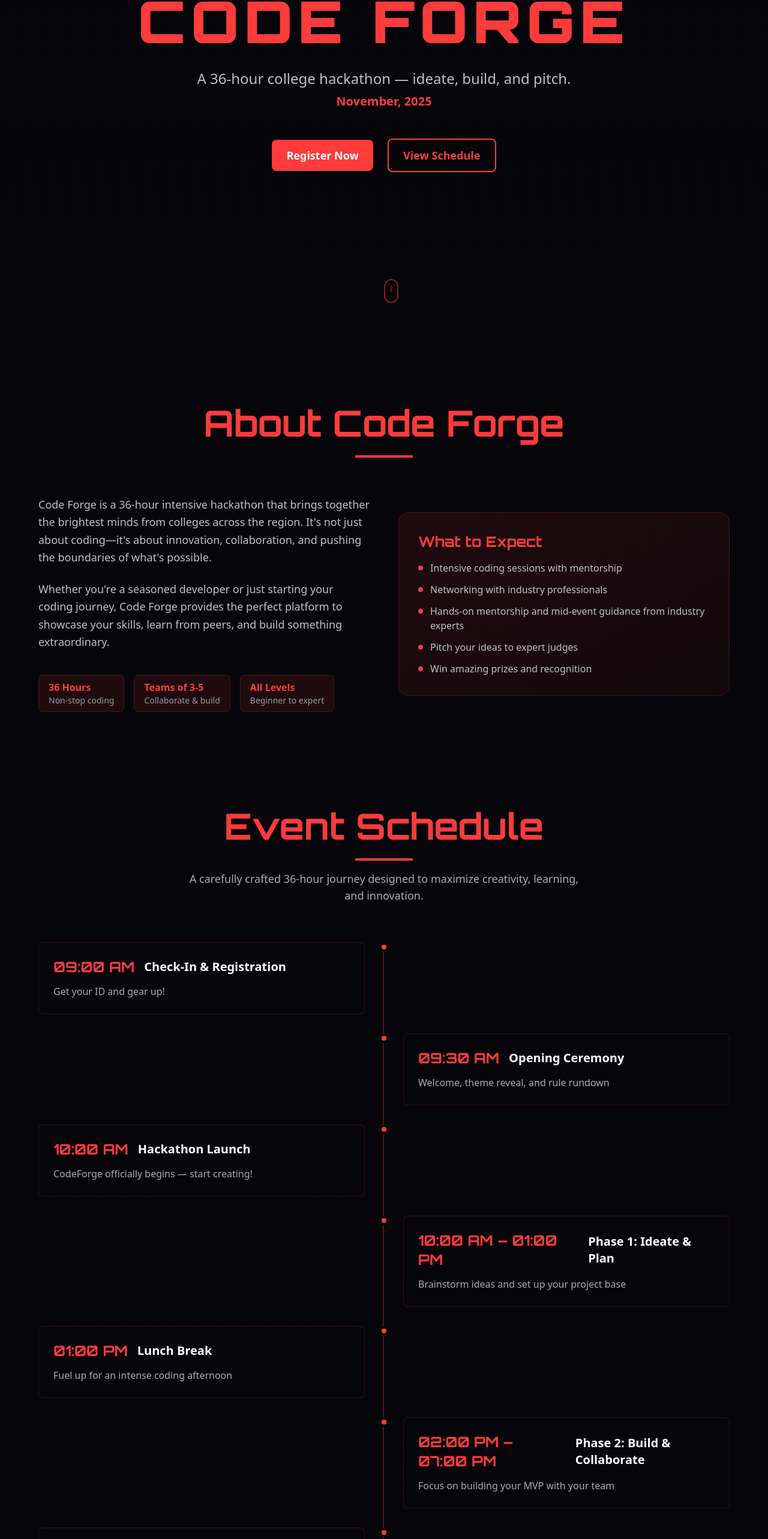
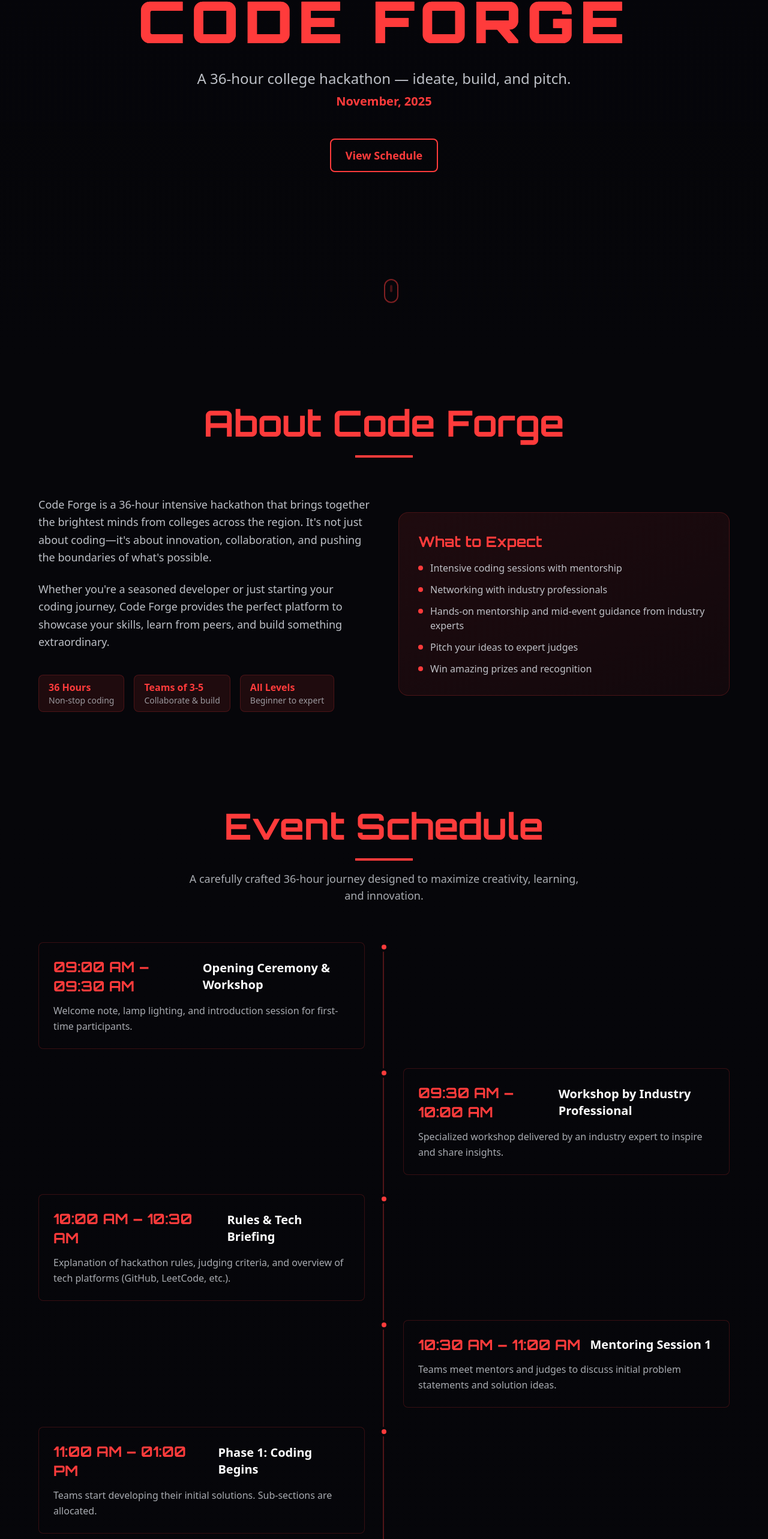
Before and after one commit to RoomSick-x00/CodeForge, a Next.js app: page / in a window 1280 px wide. Shown: the part 205-2771 px from the top of the page at 60% size. Built offline with nearby package versions, Linux system fonts and the light colour scheme; no server answers.

Commit message:
questions

```diff
--- a/src/app/page.tsx
+++ b/src/app/page.tsx
@@ -5,7 +5,8 @@ import About from '@/components/About';
 import Schedule from '@/components/Schedule';
 import Prizes from '@/components/Prizes';
 import Rules from '@/components/Rules';
-import RegisterForm from '@/components/RegisterForm';
+// import RegisterForm from '@/components/RegisterForm';
+import Questions from '@/components/Questions';
 import Footer from '@/components/Footer';
 
 export default function Home() {
@@ -23,7 +24,8 @@ export default function Home() {
       <Schedule />
       <Prizes />
       <Rules />
-      <RegisterForm />
+      <Questions />
+      {/* <RegisterForm /> */}
       <Footer />
     </main>
   );
--- a/src/components/Footer.tsx
+++ b/src/components/Footer.tsx
@@ -32,7 +32,7 @@ export default function Footer() {
                 { name: 'Schedule', id: 'schedule' },
                 { name: 'Prizes', id: 'prizes' },
                 { name: 'Rules', id: 'rules' },
-                { name: 'Register', id: 'preregister' },
+                // { name: 'Register', id: 'preregister' }, // commented out
               ].map((link) => (
                 <li key={link.name}>
                   <button
--- a/src/components/Hero.tsx
+++ b/src/components/Hero.tsx
@@ -66,12 +66,12 @@ export default function Hero() {
 
         {/* CTA Buttons */}
         <div className="flex flex-col sm:flex-row gap-4 sm:gap-6 justify-center items-center">
-          <button
+          {/* <button
             onClick={() => scrollToSection('preregister')}
             className="btn-primary text-lg px-8 py-4 w-full sm:w-auto"
           >
             Register Now
-          </button>
+          </button> */}
           <button
             onClick={() => scrollToSection('schedule')}
             className="btn-secondary text-lg px-8 py-4 w-full sm:w-auto"
--- a/src/components/Navbar.tsx
+++ b/src/components/Navbar.tsx
@@ -28,7 +28,8 @@ export default function Navbar() {
     { name: 'Schedule', id: 'schedule' },
     { name: 'Prizes', id: 'prizes' },
     { name: 'Rules', id: 'rules' },
-    { name: 'Pre-Register', id: 'preregister' }, // updated
+    { name: 'Questions', id: 'questions' },
+    // { name: 'Pre-Register', id: 'preregister' }, // commented out
   ];
 
   return (
--- /dev/null
+++ b/src/components/Questions.tsx
@@ -0,0 +1,132 @@
+"use client";
+
+import { useEffect, useRef } from "react";
+
+interface Question {
+  question: string;
+  domain: string;
+  task: string;
+}
+
+export default function Questions() {
+  const questionsRef = useRef<HTMLElement>(null);
+
+  useEffect(() => {
+    const observer = new IntersectionObserver(
+      (entries) => {
+        entries.forEach((entry) => {
+          if (entry.isIntersecting) {
+            entry.target.classList.add("visible");
+          }
+        });
+      },
+      { threshold: 0.1 }
+    );
+
+    if (questionsRef.current) {
+      observer.observe(questionsRef.current);
+    }
+
+    return () => observer.disconnect();
+  }, []);
+
+  const questions: Question[] = [
+    {
+      question: "Develop an AI-powered system that suggests personalized courses, career paths, and relevant university resources based on a student's academic profile (major, GPA, project keywords) and desired job role.",
+      domain: "AI/ML (Primary) with WebDev (Secondary)",
+      task: "Recommendation Engine & Frontend Design. The core task is to implement the recommendation logic and create an intuitive visualization dashboard."
+    },
+    {
+      question: "Create a full-stack web application that visualizes the consumption (simulated or real-time) of a specific campus resource (e.g., electricity, water, or cafeteria waste) to motivate behavioral change and resource reduction.",
+      domain: "WebDev (Full-Stack)",
+      task: "Data Visualization & Persuasion Design. The core task is building the web app infrastructure and creating compelling, actionable visualizations."
+    },
+    {
+      question: "Design an AI-powered interface (like a chatbot or a 'Scheme Finder' tool) to simplify the process of tracking government applications, filing grievances, or checking eligibility for a single, specific government scheme.",
+      domain: "AI/ML (Primary) with WebDev/Messaging API (Secondary)",
+      task: "Conversational AI & Knowledge Retrieval. The core task is implementing the logic to understand a user's question and pull the correct, simplified answer from a dataset."
+    },
+    {
+      question: "Develop a platform to provide accessible, real-time, or predicted information for public transport (buses, shared taxis) in a hilly region, addressing the lack of centralized, up-to-date schedule information.",
+      domain: "WebDev (Full-Stack/Mobile Focus)",
+      task: "Geospatial Data Collection & Display. The core task is implementing the front-end interface for check-ins and the back-end logic to store and retrieve location data efficiently."
+    },
+    {
+      question: "Propose and build a solution for a real-world problem by demonstrating how a Web3/Blockchain component fundamentally improves trust, transparency, or decentralization compared to a traditional system.",
+      domain: "Web3/Blockchain",
+      task: "Smart Contract Development & Basic DApp Interface. The core task is writing and deploying the smart contract logic and creating a minimal front-end to interact with it."
+    },
+    {
+      question: "Build an AI-driven platform that predicts crop yield and recommends optimal crop rotation/sustainable practices based on simulated or real data like soil health, weather patterns, and satellite data.",
+      domain: "AI/ML (Primary)",
+      task: "Predictive Modeling & Feature Engineering. The core task is cleaning the data, selecting relevant features, and training the predictive model."
+    },
+    {
+      question: "How can a gamified, trust-based digital platform incentivize tourists towards eco-friendly behavior (e.g., waste management) and promote sustainably certified businesses (\"Green Stamp\") to mitigate the environmental pressure on Himachal Pradesh's fragile ecosystem?",
+      domain: "WebDev (Primary, for mobile-first app) & Web3/Blockchain (for verifiable rewards)",
+      task: "Incentive System & Trust Layer Implementation. The core task is to build a full-stack system that ensures the integrity and non-repudiation of the eco-point issuance (using Geo-stamping/Web3 proof) and provides a trustworthy listing of verified businesses."
+    }
+  ];
+
+  return (
+    <section
+      id="questions"
+      ref={questionsRef}
+      className="py-20 px-4 sm:px-6 lg:px-8 bg-gradient-to-b from-cyber-dark/95 to-cyber-dark fade-in"
+    >
+      <div className="max-w-6xl mx-auto">
+        <div className="text-center mb-16">
+          <h2 className="text-4xl sm:text-5xl lg:text-6xl font-orbitron font-bold text-cyber-red mb-6">
+            Problem Statements
+          </h2>
+          <div className="w-24 h-1 bg-cyber-red mx-auto mb-4"></div>
+          <p className="text-lg text-cyber-gray/80 max-w-2xl mx-auto">
+            Explore the challenges and opportunities presented in this hackathon.
+          </p>
+        </div>
+
+        <div className="space-y-8">
+          {questions.length > 0 ? (
+            questions.map((item, index) => (
+              <div
+                key={index}
+                className="bg-gradient-to-br from-cyber-dark/80 to-cyber-dark/60 border border-cyber-red/20 rounded-2xl p-8 hover:border-cyber-red/40 transition-colors duration-300"
+              >
+                <div className="mb-6">
+                  <h3 className="text-2xl sm:text-3xl font-orbitron font-bold text-cyber-red mb-4">
+                    Question {index + 1}
+                  </h3>
+                  <p className="text-xl text-white leading-relaxed">
+                    {item.question}
+                  </p>
+                </div>
+
+                <div className="grid md:grid-cols-2 gap-6 mt-6">
+                  <div className="bg-cyber-dark/50 border border-cyber-red/10 rounded-lg p-6">
+                    <h4 className="text-lg font-orbitron font-semibold text-cyber-red mb-3">
+                      Domain
+                    </h4>
+                    <p className="text-cyber-gray/90">{item.domain}</p>
+                  </div>
+
+                  <div className="bg-cyber-dark/50 border border-cyber-red/10 rounded-lg p-6">
+                    <h4 className="text-lg font-orbitron font-semibold text-cyber-red mb-3">
+                      Task
+                    </h4>
+                    <p className="text-cyber-gray/90">{item.task}</p>
+                  </div>
+                </div>
+              </div>
+            ))
+          ) : (
+            <div className="text-center py-12">
+              <p className="text-cyber-gray/60 text-lg">
+                Questions will be added soon...
+              </p>
+            </div>
+          )}
+        </div>
+      </div>
+    </section>
+  );
+}
--- a/src/components/Schedule.tsx
+++ b/src/components/Schedule.tsx
@@ -25,85 +25,121 @@ export default function Schedule() {
   }, []);
 
   const schedule = [
-    // 🗓️ Day 1 — Kickoff & Build Begins
+    // 🗓️ Day 1 — Ideation & Core Coding (UPDATED)
     {
-      time: "09:00 AM",
-      event: "Check-In & Registration",
-      description: "Get your ID and gear up!",
+      time: "09:00 AM – 09:30 AM",
+      event: "Opening Ceremony & Workshop",
+      description:
+        "Welcome note, lamp lighting, and introduction session for first-time participants.",
     },
     {
-      time: "09:30 AM",
-      event: "Opening Ceremony",
-      description: "Welcome, theme reveal, and rule rundown",
+      time: "09:30 AM – 10:00 AM",
+      event: "Workshop by Industry Professional",
+      description:
+        "Specialized workshop delivered by an industry expert to inspire and share insights.",
     },
     {
-      time: "10:00 AM",
-      event: "Hackathon Launch",
-      description: "CodeForge officially begins — start creating!",
+      time: "10:00 AM – 10:30 AM",
+      event: "Rules & Tech Briefing",
+      description:
+        "Explanation of hackathon rules, judging criteria, and overview of tech platforms (GitHub, LeetCode, etc.).",
     },
     {
-      time: "10:00 AM – 01:00 PM",
-      event: "Phase 1: Ideate & Plan",
-      description: "Brainstorm ideas and set up your project base",
+      time: "10:30 AM – 11:00 AM",
+      event: "Mentoring Session 1",
+      description:
+        "Teams meet mentors and judges to discuss initial problem statements and solution ideas.",
     },
     {
-      time: "01:00 PM",
+      time: "11:00 AM – 01:00 PM",
+      event: "Phase 1: Coding Begins",
+      description:
+        "Teams start developing their initial solutions. Sub-sections are allocated.",
+    },
+    {
+      time: "01:00 PM – 02:00 PM",
       event: "Lunch Break",
-      description: "Fuel up for an intense coding afternoon",
+      description: "Relax and refuel before continuing your project.",
     },
     {
       time: "02:00 PM – 07:00 PM",
-      event: "Phase 2: Build & Collaborate",
-      description: "Focus on building your MVP with your team",
+      event: "Phase 2: Continued Coding",
+      description:
+        "Main coding session with mentors available. No major idea changes after this phase.",
     },
     {
-      time: "07:00 PM",
+      time: "07:00 PM – 08:00 PM",
       event: "Dinner Break",
-      description: "Eat, network, and recharge",
+      description: "Refresh and relax before the evening check-in.",
     },
     {
-      time: "08:00 PM – 12:00 AM",
-      event: "Phase 3: Late-Night Sprint",
-      description: "Debug, polish, and push features — night mode on!",
+      time: "08:00 PM – 08:30 PM",
+      event: "Judgment Round (Initial Check-in)",
+      description:
+        "Quick desk-side evaluation by judges to ensure projects align with problem statements.",
+    },
+    {
+      time: "08:30 PM – 12:00 AM",
+      event: "Late Night Coding",
+      description:
+        "Free development phase for debugging and refining solutions. At least one or two members must stay until midnight.",
     },
 
-    // 🌅 Day 2 — Mentorship, Demos & Awards
+    // 🌅 Day 2 — Development, Judgment & Finals (REVISED)
     {
-      time: "12:00 AM – 07:00 AM",
-      event: "Overnight Hustle",
-      description: "Refine your prototype and finalize your vision",
+      time: "12:00 AM – 05:00 AM",
+      event: "Late Night/Early Morning Coding",
+      description:
+        "overnight coding and debugging session for night owls. At least one or two members must stay.",
     },
     {
-      time: "07:00 AM",
-      event: "Breakfast",
-      description: "Grab a bite and prep for mentorship",
+      time: "05:00 AM – 07:00 AM",
+      event: "Phase 3: PPT Preparation",
+      description:
+        "One team member finalizes the presentation while others wrap up coding. Include both completed and pending work.",
     },
     {
-      time: "08:00 AM – 01:00 PM",
-      event: "Mentorship & Midpoint Review",
-      description: "Get mentor feedback and fine-tune your build",
+      time: "07:00 AM – 08:00 AM",
+      event: "Breakfast",
+      description: "Start the day fresh and ready for judging.",
     },
     {
-      time: "01:00 PM",
-      event: "Lunch Break",
-      description: "Refuel before the final stretch",
+      time: "08:00 AM – 09:00 AM",
+      event: "Judging Round 2 (Progress Review)",
+      description:
+        "Formal judge review to assess morning progress and provide final guidance.",
     },
     {
-      time: "06:00 PM – 08:30 PM",
-      event: "Final Presentations",
-      description: "Pitch your project to the judges",
+      time: "09:00 AM – 01:00 PM",
+      event: "Phase 4: Final Development",
+      description:
+        "Final coding push — complete features and polish your solution.",
     },
     {
-      time: "08:30 PM",
-      event: "Judging & Deliberation",
-      description: "Panel reviews and picks the winners",
+      time: "01:00 PM – 02:00 PM",
+      event: "Lunch Break",
+      description: "Time to relax and recharge before the final stretch.",
     },
     {
-      time: "09:00 PM",
-      event: "Awards & Closing",
-      description: "Celebrate creativity, winners, and wrap-up!",
+      time: "02:00 PM – 05:00 PM",
+      event: "Phase 5: Code Freeze & Final Submission",
+      description:
+        "Last phase of development. Submit and freeze all projects by 5:00 PM.",
+    },
+    {
+      time: "05:00 PM – 09:00 PM",
+      event: "Final Presentations & Judging",
+      description:
+        "PPT-based judging session for shortlisted teams. Present your solution and future plans to the jury panel.",
+    },
+    {
+      time: "09:00 PM – 09:30 PM",
+      event: "Closing & Winner Announcement",
+      description:
+        "Results declared and top 3 winners announced. Rewards and closing ceremony.",
     },
   ];
+
 
   return (
     <section
@@ -163,7 +199,7 @@ export default function Schedule() {
           </div>
         </div>
 
-        <div className="text-center mt-16">
+        {/* <div className="text-center mt-16">
           <div className="bg-cyber-red/10 border border-cyber-red/20 rounded-lg p-6 max-w-2xl mx-auto">
             <h3 className="text-2xl font-orbitron font-bold text-cyber-red mb-3">
               Ready to Join?
@@ -184,7 +220,7 @@ export default function Schedule() {
               Pre-Register Now
             </button>
           </div>
-        </div>
+        </div> */}
       </div>
     </section>
   );
```
